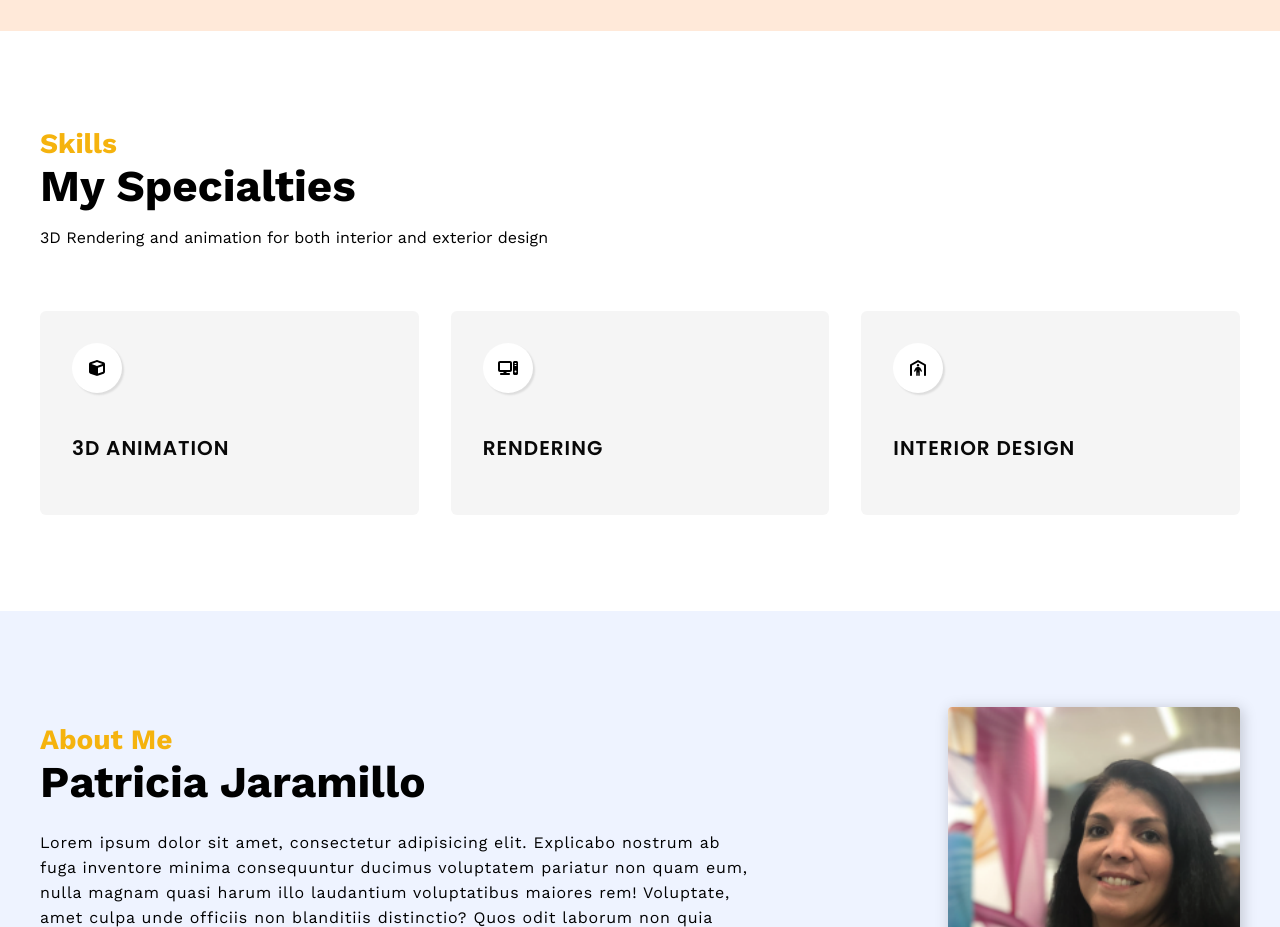
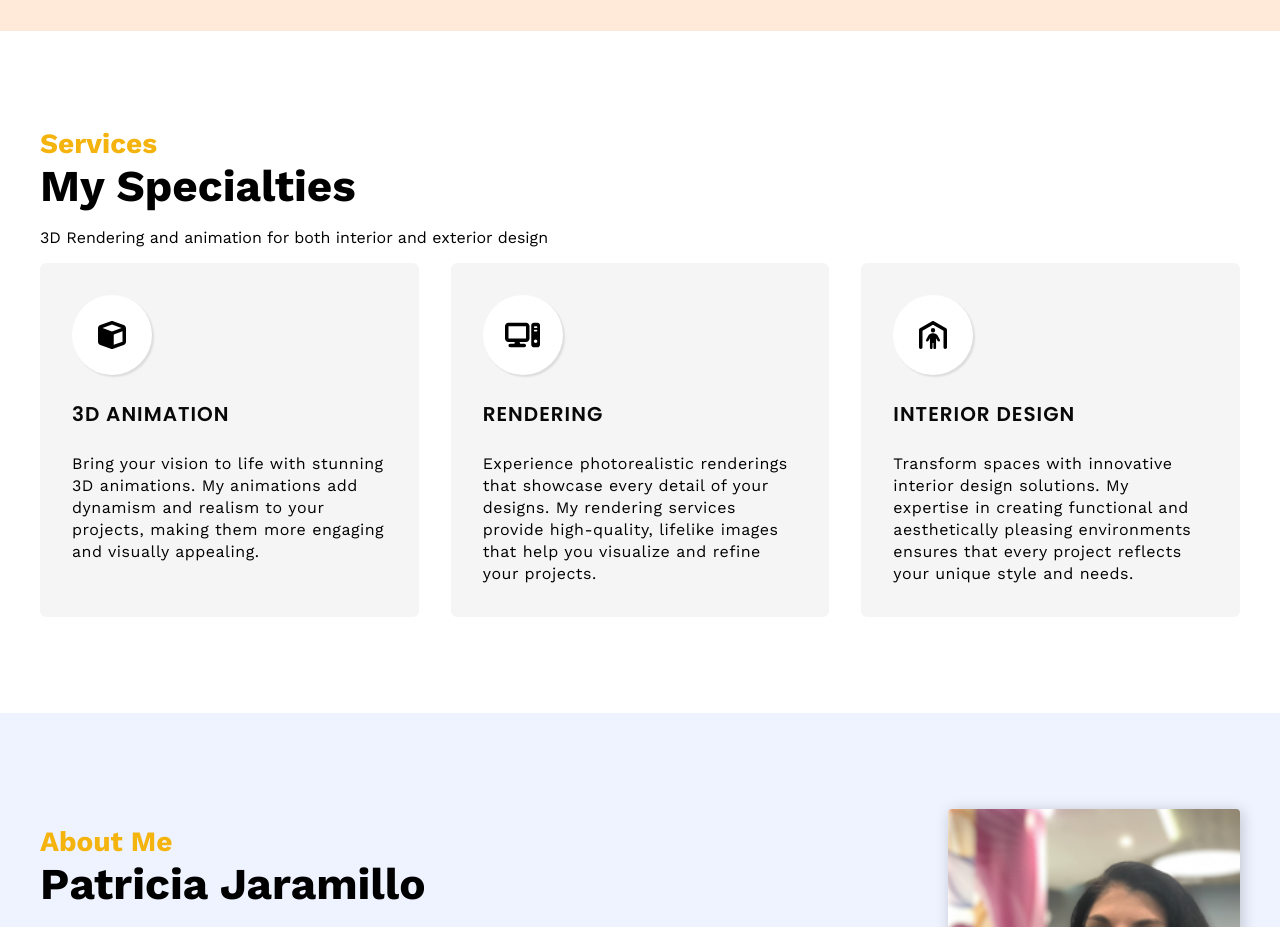
Before and after one commit to alejandro-cartagena/patricia-portfolio-react, a React (Vite) app: page / in a window 1280 px wide. Shown: the part 780-1707 px from the top of the page. Built offline with nearby package versions, Linux system fonts and the light colour scheme.

Commit message:
Made changes to the project page

```diff
--- a/src/App.css
+++ b/src/App.css
@@ -348,9 +348,9 @@ header {
   margin: 0;
 }
 
-#skills p {
+/* #skills p {
   margin-bottom: 4em;
-}
+} */
 
 .skills__card__container {
   display: grid;
@@ -359,6 +359,11 @@ header {
 }
 
 .skills__card {
+  display: flex;
+  flex-direction: column;
+  /* align-items: center;
+  text-align: center; */
+  gap: 1.5em;
   padding: 2em;
   background-color: #f5f5f5;
   border-radius: 6px;
@@ -367,12 +372,12 @@ header {
 }
 
 .skills__card__icon__circle {
-  width: 50px;
-  height: 50px;
+  width: 80px;
+  height: 80px;
   border-radius: 50%;
   background-color: #ffffff;
   box-shadow: 2px 2px 2px rgba(0, 0, 0, 0.1);
-  margin-bottom: 2.5em;
+  /* margin-bottom: 2.5em; */
   display: flex;
   justify-content: center;
   align-items: center;
@@ -380,6 +385,7 @@ header {
 }
 
 .skills__card__icon {
+  font-size: 1.75rem;
   transition: ease-in-out 0.15s;
 }
 
@@ -404,6 +410,15 @@ header {
   text-transform: uppercase;
   letter-spacing: 1px;
   font-size: 1.25rem;
+  margin: 0;
+}
+
+.skills__card__description {
+  /* color: #6a6c75; */
+  /* opacity: 0.9; */
+  line-height: 22px;
+  letter-spacing: 0.5px;
+  margin: 0;
 }
 
 /******************************/
@@ -521,14 +536,17 @@ header {
 /*********************/
 
 .project-page {
+  padding: 3em 0;
   display: flex;
   flex-direction: column;
   justify-content: center;
   min-height: 75vh;
+  /* width: 100%; */
 }
 
 .project-name {
   margin-top: 0;
+  margin-bottom: 0.5em;
 }
 
 .project-video-title-container {
@@ -537,23 +555,37 @@ header {
   align-items: center;
 }
 
-.project-info {
-  margin-bottom: 2em;
-}
-
 .image-gallery {
-  margin: 1em 0;
   width: 100%;
 }
 
 .image-gallery-content .image-gallery-slide .image-gallery-image {
-  height: 500px !important;
+  height: 650px !important;
 }
 
 .image-gallery-slide .image-gallery-image {
   object-fit: cover !important;
 }
 
+@media (min-width: 1200px) {
+  .project-page {
+    width: 100%;
+  }
+}
+
+@media (max-width: 800px) {
+  .image-gallery-content .image-gallery-slide .image-gallery-image {
+    height: 500px !important;
+  }
+}
+
+@media (max-width: 550px) {
+  .image-gallery-content .image-gallery-slide .image-gallery-image {
+    height: 350px !important;
+  }
+}
+
+/*
 @media (min-width: 900px) {
   .project-video-title-container {
     flex-direction: row;
@@ -578,4 +610,4 @@ header {
   .image-gallery-content .image-gallery-slide .image-gallery-image {
     height: 350px !important;
   }
-}
+} */
--- a/src/components/HeroSection.jsx
+++ b/src/components/HeroSection.jsx
@@ -1,4 +1,5 @@
 import React from "react";
+import { Link } from "react-router-dom";
 import PatriciaHeadshot from "../images/patriciaHeadshot.png";
 
 function HeroSection() {
@@ -19,12 +20,12 @@ function HeroSection() {
               Pollo Tropical, delivering realistic renders for a diverse range
               of clients and projects.
             </p>
-            <a className="btn btn-primary" href="#projects">
+            <Link className="btn btn-primary" to="/#projects">
               Explore My Work
-            </a>
-            <a className="btn btn-outline" href="#about">
+            </Link>
+            <Link className="btn btn-outline" to="/#about">
               About Me
-            </a>
+            </Link>
           </div>
           <div className="hero__image">
             <div className="hero__image__container">
--- a/src/components/SkillsCard.jsx
+++ b/src/components/SkillsCard.jsx
@@ -1,12 +1,11 @@
 import React from "react";
 
-export default function SkillsCard({skillIcon, skillName}) {
-    return (
-        <div className="skills__card">
-            <div className="skills__card__icon__circle">
-                {skillIcon}
-            </div>
-            <h3 className="skills__card__title">{skillName}</h3>
-        </div>
-    )
+export default function SkillsCard({ skillIcon, skillName, skillDescription }) {
+  return (
+    <div className="skills__card">
+      <div className="skills__card__icon__circle">{skillIcon}</div>
+      <h3 className="skills__card__title">{skillName}</h3>
+      <p className="skills__card__description">{skillDescription}</p>
+    </div>
+  );
 }
--- a/src/components/SkillsSection.jsx
+++ b/src/components/SkillsSection.jsx
@@ -17,7 +17,7 @@ export default function SkillsSection() {
       <div className="container">
         <div>
           <div>
-            <h3 className="skills__small__heading">Skills</h3>
+            <h3 className="skills__small__heading">Services</h3>
             <h2>My Specialties</h2>
           </div>
           <div>
@@ -32,6 +32,9 @@ export default function SkillsSection() {
               <FontAwesomeIcon className="skills__card__icon" icon={faCube} />
             }
             skillName={"3D Animation"}
+            skillDescription={
+              "Bring your vision to life with stunning 3D animations. My animations add dynamism and realism to your projects, making them more engaging and visually appealing."
+            }
           />
           <SkillsCard
             skillIcon={
@@ -41,6 +44,9 @@ export default function SkillsSection() {
               />
             }
             skillName={"Rendering"}
+            skillDescription={
+              "Experience photorealistic renderings that showcase every detail of your designs. My rendering services provide high-quality, lifelike images that help you visualize and refine your projects."
+            }
           />
           <SkillsCard
             skillIcon={
@@ -50,6 +56,9 @@ export default function SkillsSection() {
               />
             }
             skillName={"Interior Design"}
+            skillDescription={
+              "Transform spaces with innovative interior design solutions. My expertise in creating functional and aesthetically pleasing environments ensures that every project reflects your unique style and needs."
+            }
           />
         </div>
       </div>
--- a/src/pages/ProjectPage.jsx
+++ b/src/pages/ProjectPage.jsx
@@ -63,6 +63,7 @@ function ProjectPage() {
   return (
     <div className="project-page container">
       <div className="project-video-title-container">
+        <h1 className="project-name">{projects[projectId].name}</h1>
         {images && (
           <div className="image-gallery">
             <ImageGallery
@@ -72,8 +73,7 @@ function ProjectPage() {
             />
           </div>
         )}
-        <div className="project-info">
-          <h1 className="project-name">{projects[projectId].name}</h1>
+        {/* <div className="project-info">
           <p>
             Lorem ipsum dolor sit amet, consectetur adipisicing elit. Explicabo
             nostrum ab fuga inventore minima consequuntur ducimus voluptatem
@@ -83,7 +83,7 @@ function ProjectPage() {
             dolorum maiores ullam ipsam officia doloribus voluptatibus possimus
             labore ut, aspernatur quibusdam eaque atque.
           </p>
-        </div>
+        </div> */}
       </div>
     </div>
   );
```
